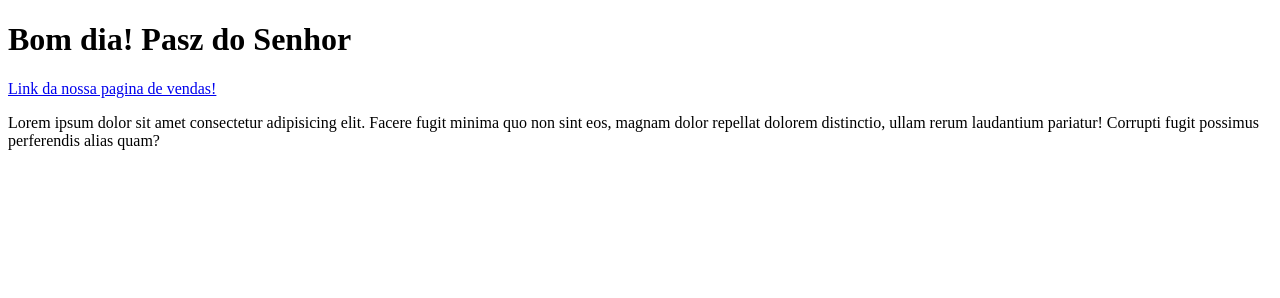
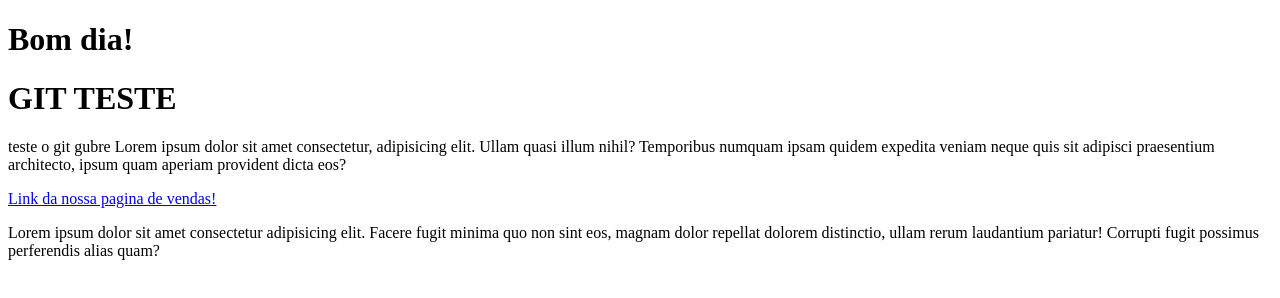
Before and after one commit to matheussilva76/siteteste, a plain HTML site: page index.html in a window 1280 px wide. Drawn offline with Linux system fonts and the light colour scheme.

Commit message:
Mudança de Lorem

```diff
--- a/index.html
+++ b/index.html
@@ -7,7 +7,9 @@
     <title>Document</title>
 </head>
 <body>
-    <h1>Bom dia! Pasz do Senhor</h1>
+    <h1>Bom dia!</h1>
+    <h1>GIT TESTE</h1>
+    <p>teste o git gubre Lorem ipsum dolor sit amet consectetur, adipisicing elit. Ullam quasi illum nihil? Temporibus numquam ipsam quidem expedita veniam neque quis sit adipisci praesentium architecto, ipsum quam aperiam provident dicta eos?</p>
     <a href="sibre.html">Link da nossa pagina de vendas!</a>
     <p>Lorem ipsum dolor sit amet consectetur adipisicing elit. Facere fugit minima quo non sint eos, magnam dolor repellat dolorem distinctio, ullam rerum laudantium pariatur! Corrupti fugit possimus perferendis alias quam?</p>
 </body>
```
Also changed, not shown: blog.html (+4 -0 lines), sibre.html (+1 -1 lines).
